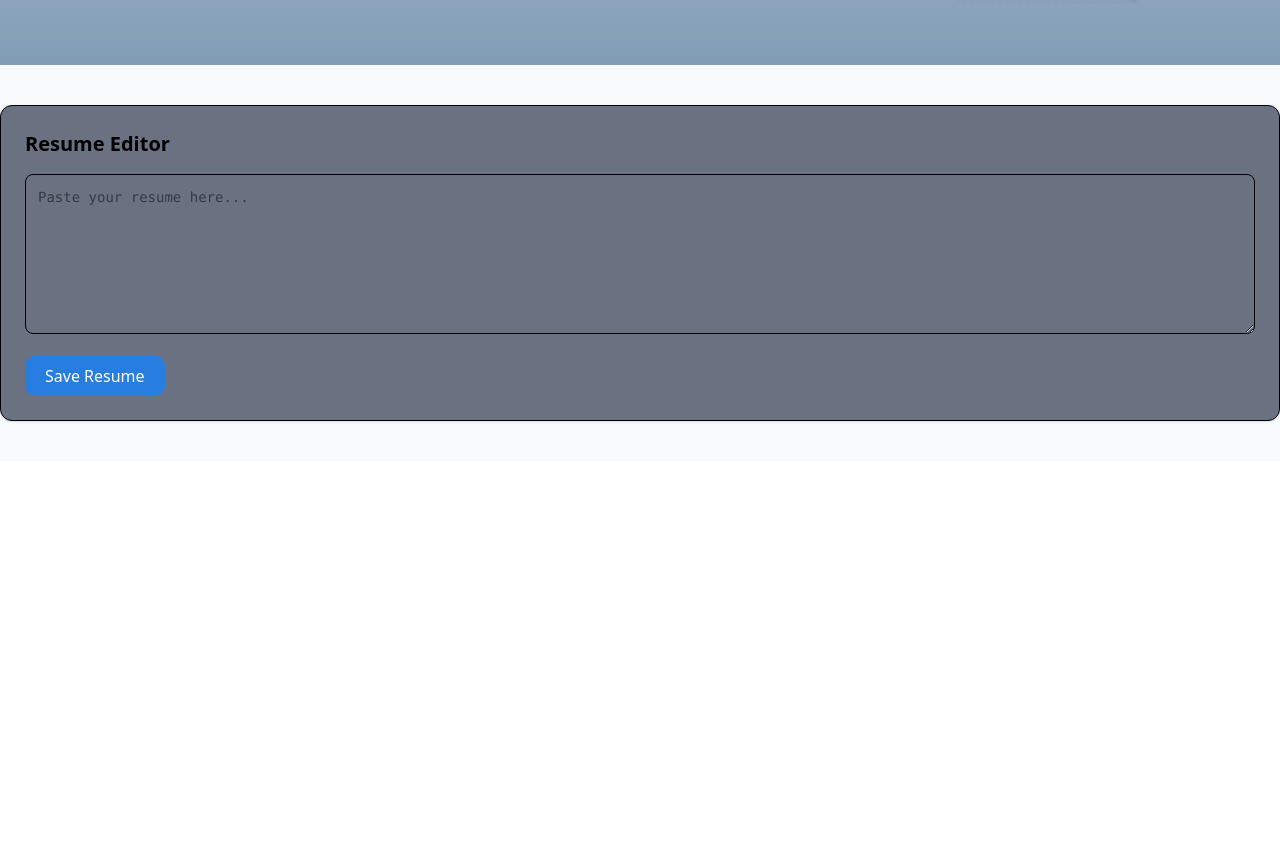
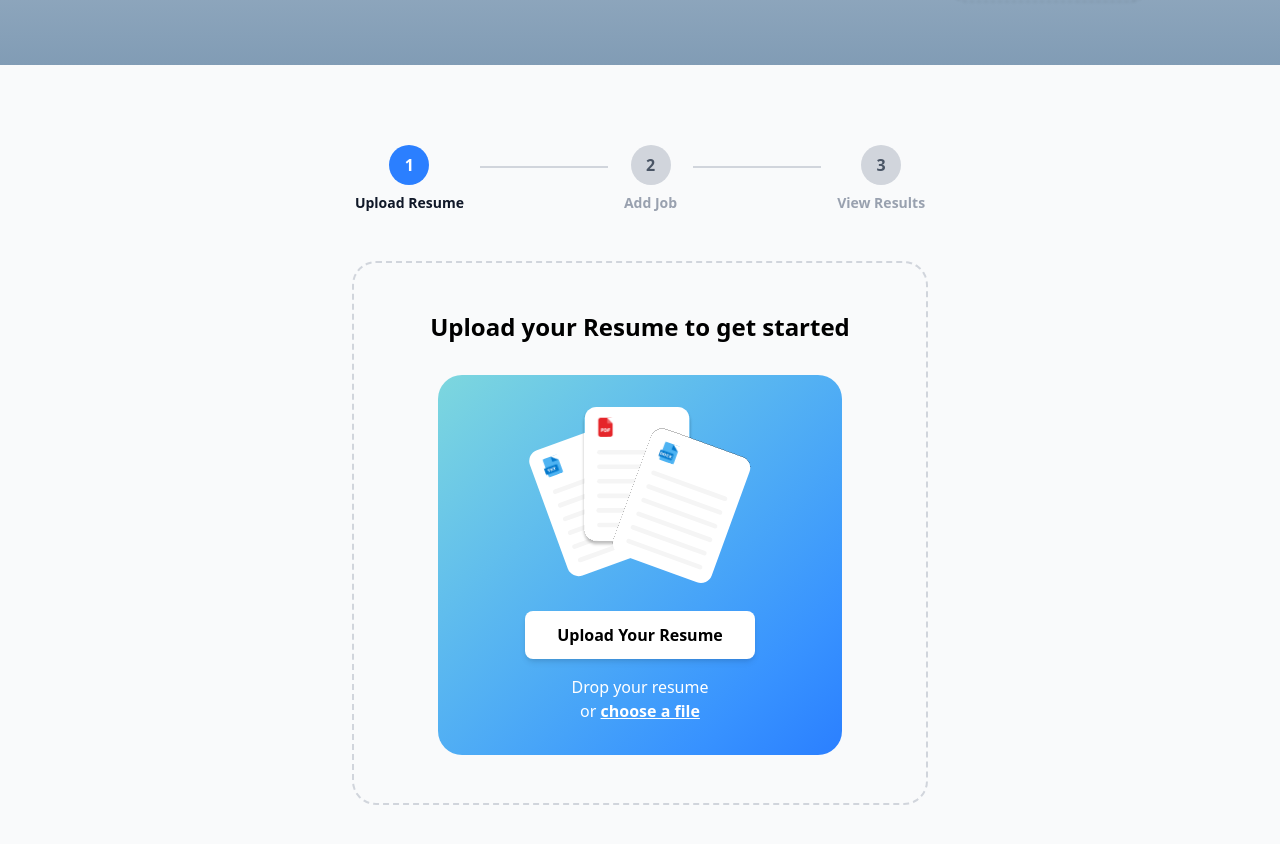
Before and after one commit to SatishMiral/Resume-Rizzer-Frontend, a React (Vite) app: page / in a window 1280 px wide. Shown: the part 696-1540 px from the top of the page. Before the commit the page ends 1157 px from the top, so only its background shows below. Built offline with nearby package versions, Linux system fonts and the light colour scheme; a web font is replaced by a local one.

Commit message:
Add Resume Editor Skeleton

```diff
--- a/src/features/resume-editor/ResumeEditor.jsx
+++ b/src/features/resume-editor/ResumeEditor.jsx
@@ -1,16 +1,51 @@
-import { Button } from "../../components/ui/Button";
+import { useState } from "react";
+import { Stepper } from "./components/Stepper";
+import { ResumeUpload } from "./components/ResumeUpload";
+import { JobDescription } from "./components/JobDescription";
+import { Results } from "./components/Results";
 
+// Main Resume Editor Component
 export const ResumeEditor = () => {
+  const [currentStep, setCurrentStep] = useState(1);
+  const [uploadedFile, setUploadedFile] = useState(null);
+
+  const handleFileUpload = (file) => {
+    setUploadedFile(file);
+    // Automatically move to next step after file upload
+    setTimeout(() => {
+      setCurrentStep(2);
+    }, 500);
+  };
+
   return (
-    <section className="p-6 border rounded-xl bg-gray-500 shadow">
-      <h2 className="text-xl font-semibold mb-4">Resume Editor</h2>
-      <textarea
-        placeholder="Paste your resume here..."
-        className="w-full h-40 p-3 border rounded-lg font-mono text-sm"
-      />
-      <div className="mt-4">
-        <Button>Save Resume</Button>
+    <div className="py-10">
+      <Stepper currentStep={currentStep} />
+
+      <div className="mt-8">
+        {currentStep === 1 && <ResumeUpload onFileUpload={handleFileUpload} />}
+        {currentStep === 2 && <JobDescription />}
+        {currentStep === 3 && <Results />}
       </div>
-    </section>
+
+      {/* Navigation buttons for testing */}
+      <div className="flex justify-center gap-4 mt-8">
+        {currentStep > 1 && (
+          <button
+            onClick={() => setCurrentStep(currentStep - 1)}
+            className="px-6 py-2 border border-gray-300 rounded-lg hover:bg-gray-50"
+          >
+            Previous
+          </button>
+        )}
+        {currentStep < 3 && currentStep > 1 && (
+          <button
+            onClick={() => setCurrentStep(currentStep + 1)}
+            className="px-6 py-2 bg-blue-500 text-white rounded-lg hover:bg-blue-600"
+          >
+            Next
+          </button>
+        )}
+      </div>
+    </div>
   );
 };
--- /dev/null
+++ b/src/features/resume-editor/components/JobDescription.jsx
@@ -0,0 +1,19 @@
+// Job Description Component (Placeholder for Step 2)
+export const JobDescription = () => {
+  return (
+    <div className="flex justify-center items-center">
+      <div className="border-2 border-dashed border-gray-300 rounded-3xl p-12 max-w-2xl w-full">
+        <h2 className="text-2xl font-bold text-center mb-8">
+          Add Job Description
+        </h2>
+        <textarea
+          className="w-full h-64 p-4 border border-gray-300 rounded-lg resize-none focus:outline-none focus:ring-2 focus:ring-blue-500"
+          placeholder="Paste the job description here..."
+        />
+        <button className="mt-6 w-full bg-blue-500 text-white font-semibold px-8 py-3 rounded-lg shadow-md hover:bg-blue-600 transition-colors">
+          Analyze & Tailor Resume
+        </button>
+      </div>
+    </div>
+  );
+};
--- /dev/null
+++ b/src/features/resume-editor/components/Results.jsx
@@ -0,0 +1,21 @@
+import { FileText } from "lucide-react";
+
+// Results Component (Placeholder for Step 3)
+export const Results = () => {
+  return (
+    <div className="flex justify-center items-center">
+      <div className="border-2 border-dashed border-gray-300 rounded-3xl p-12 max-w-2xl w-full">
+        <h2 className="text-2xl font-bold text-center mb-8">
+          Your Tailored Resume
+        </h2>
+        <div className="bg-gray-100 rounded-lg p-8 text-center">
+          <FileText className="w-16 h-16 mx-auto mb-4 text-blue-500" />
+          <p className="text-gray-600 mb-6">Your resume has been optimized!</p>
+          <button className="bg-blue-500 text-white font-semibold px-8 py-3 rounded-lg shadow-md hover:bg-blue-600 transition-colors">
+            Download Resume
+          </button>
+        </div>
+      </div>
+    </div>
+  );
+};
--- /dev/null
+++ b/src/features/resume-editor/components/ResumeUpload.jsx
@@ -0,0 +1,149 @@
+import { useState } from "react";
+import DocumentsSVG from "../../../assets/cards.svg";
+
+// Resume Upload Component
+export const ResumeUpload = ({ onFileUpload }) => {
+  const [isDragging, setIsDragging] = useState(false);
+
+  const handleDragOver = (e) => {
+    e.preventDefault();
+    setIsDragging(true);
+  };
+
+  const handleDragLeave = (e) => {
+    e.preventDefault();
+    setIsDragging(false);
+  };
+
+  const handleDrop = (e) => {
+    e.preventDefault();
+    setIsDragging(false);
+
+    const files = e.dataTransfer.files;
+    if (files.length > 0) {
+      handleFile(files[0]);
+    }
+  };
+
+  const handleFileInput = (e) => {
+    const files = e.target.files;
+    if (files.length > 0) {
+      handleFile(files[0]);
+    }
+  };
+
+  const handleFile = (file) => {
+    // Check if file is PDF, DOC, or DOCX
+    const validTypes = [
+      "application/pdf",
+      "application/msword",
+      "application/vnd.openxmlformats-officedocument.wordprocessingml.document",
+      "text/plain",
+    ];
+
+    if (validTypes.includes(file.type)) {
+      onFileUpload(file);
+    } else {
+      alert("Please upload a PDF, Word document, or text file");
+    }
+  };
+
+  return (
+    <div className="flex justify-center items-center">
+      <div className="flex flex-col justify-center items-center border-2 border-dashed border-gray-300 rounded-3xl p-12 max-w-xl w-full">
+        <h2 className="text-2xl font-semibold text-center mb-8">
+          Upload your Resume to get started
+        </h2>
+
+        <div
+          className={`bg-gradient-to-br from-[#7DD7DE] to-blue-500 rounded-3xl py-8 mx-8 w-[85%] transition-all ${
+            isDragging ? "scale-105 shadow-xl" : ""
+          }`}
+          onDragOver={handleDragOver}
+          onDragLeave={handleDragLeave}
+          onDrop={handleDrop}
+        >
+          {/* Document Illustration */}
+          {/* <div className="flex justify-center mb-6 relative">
+            <div className="absolute left-1/4 top-0 transform -rotate-12">
+              <div className="bg-white rounded-lg shadow-lg p-4 w-24 h-32">
+                <FileText className="text-blue-500 w-6 h-6 mb-2" />
+                <div className="space-y-1">
+                  <div className="h-1 bg-gray-200 rounded"></div>
+                  <div className="h-1 bg-gray-200 rounded"></div>
+                  <div className="h-1 bg-gray-200 rounded"></div>
+                </div>
+              </div>
+            </div>
+
+            <div className="relative z-10">
+              <div className="bg-white rounded-lg shadow-xl p-4 w-28 h-36">
+                <div className="bg-red-500 text-white text-xs font-bold px-2 py-1 rounded mb-2">
+                  PDF
+                </div>
+                <div className="space-y-2">
+                  <div className="h-1.5 bg-gray-300 rounded"></div>
+                  <div className="h-1.5 bg-gray-300 rounded"></div>
+                  <div className="h-1.5 bg-gray-300 rounded"></div>
+                  <div className="h-1.5 bg-gray-300 rounded"></div>
+                </div>
+              </div>
+            </div>
+
+            <div className="absolute right-1/4 top-0 transform rotate-12">
+              <div className="bg-white rounded-lg shadow-lg p-4 w-24 h-32">
+                <div className="bg-blue-500 text-white text-xs font-bold px-2 py-1 rounded mb-2">
+                  DOC
+                </div>
+                <div className="space-y-1">
+                  <div className="h-1 bg-gray-200 rounded"></div>
+                  <div className="h-1 bg-gray-200 rounded"></div>
+                  <div className="h-1 bg-gray-200 rounded"></div>
+                </div>
+              </div>
+            </div>
+          </div> */}
+
+          {/* Document Illustration */}
+          <div className="flex justify-center mb-6">
+            <img
+              src={DocumentsSVG}
+              alt="Document illustrations"
+              className="w-70 h-45 object-contain"
+            />
+          </div>
+
+          {/* Upload Button */}
+          <div className="flex flex-col items-center">
+            <label className="cursor-pointer">
+              <input
+                type="file"
+                className="hidden"
+                accept=".pdf,.doc,.docx,.txt"
+                onChange={handleFileInput}
+              />
+              <div className="bg-white text-black font-semibold px-8 py-3 rounded-lg shadow-md hover:shadow-lg transition-shadow">
+                Upload Your Resume
+              </div>
+            </label>
+
+            <p className="text-white mt-4 text-center">
+              Drop your resume
+              <br />
+              or{" "}
+              <label className="underline cursor-pointer font-semibold">
+                <input
+                  type="file"
+                  className="hidden"
+                  accept=".pdf,.doc,.docx,.txt"
+                  onChange={handleFileInput}
+                />
+                choose a file
+              </label>
+            </p>
+          </div>
+        </div>
+      </div>
+    </div>
+  );
+};
--- /dev/null
+++ b/src/features/resume-editor/components/Stepper.jsx
@@ -0,0 +1,44 @@
+export const Stepper = ({ currentStep }) => {
+  const steps = [
+    { number: 1, label: "Upload Resume" },
+    { number: 2, label: "Add Job" },
+    { number: 3, label: "View Results" },
+  ];
+
+  return (
+    <div className="flex items-center justify-center mb-12">
+      {steps.map((step, index) => (
+        <div key={step.number} className="flex items-center">
+          {/* Step Circle */}
+          <div className="flex flex-col items-center">
+            <div
+              className={`w-10 h-10 rounded-full flex items-center justify-center font-semibold transition-colors ${
+                currentStep >= step.number
+                  ? "bg-blue-500 text-white"
+                  : "bg-gray-300 text-gray-600"
+              }`}
+            >
+              {step.number}
+            </div>
+            <span
+              className={`mt-2 text-sm font-semibold ${
+                currentStep >= step.number ? "text-gray-900" : "text-gray-400"
+              }`}
+            >
+              {step.label}
+            </span>
+          </div>
+
+          {/* Connector Line */}
+          {index < steps.length - 1 && (
+            <div
+              className={`w-32 h-0.5 mx-4 mb-6 transition-colors ${
+                currentStep > step.number ? "bg-blue-500" : "bg-gray-300"
+              }`}
+            />
+          )}
+        </div>
+      ))}
+    </div>
+  );
+};
```
